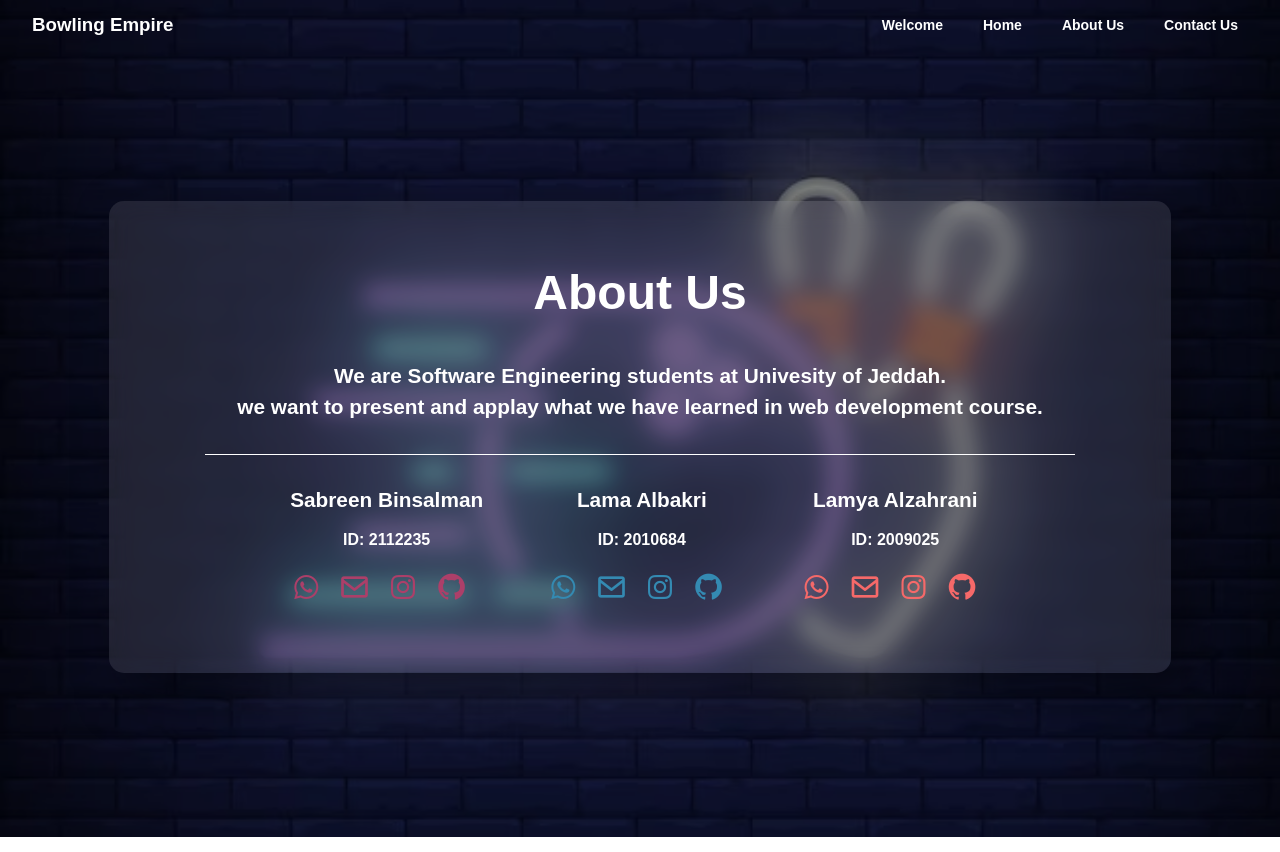
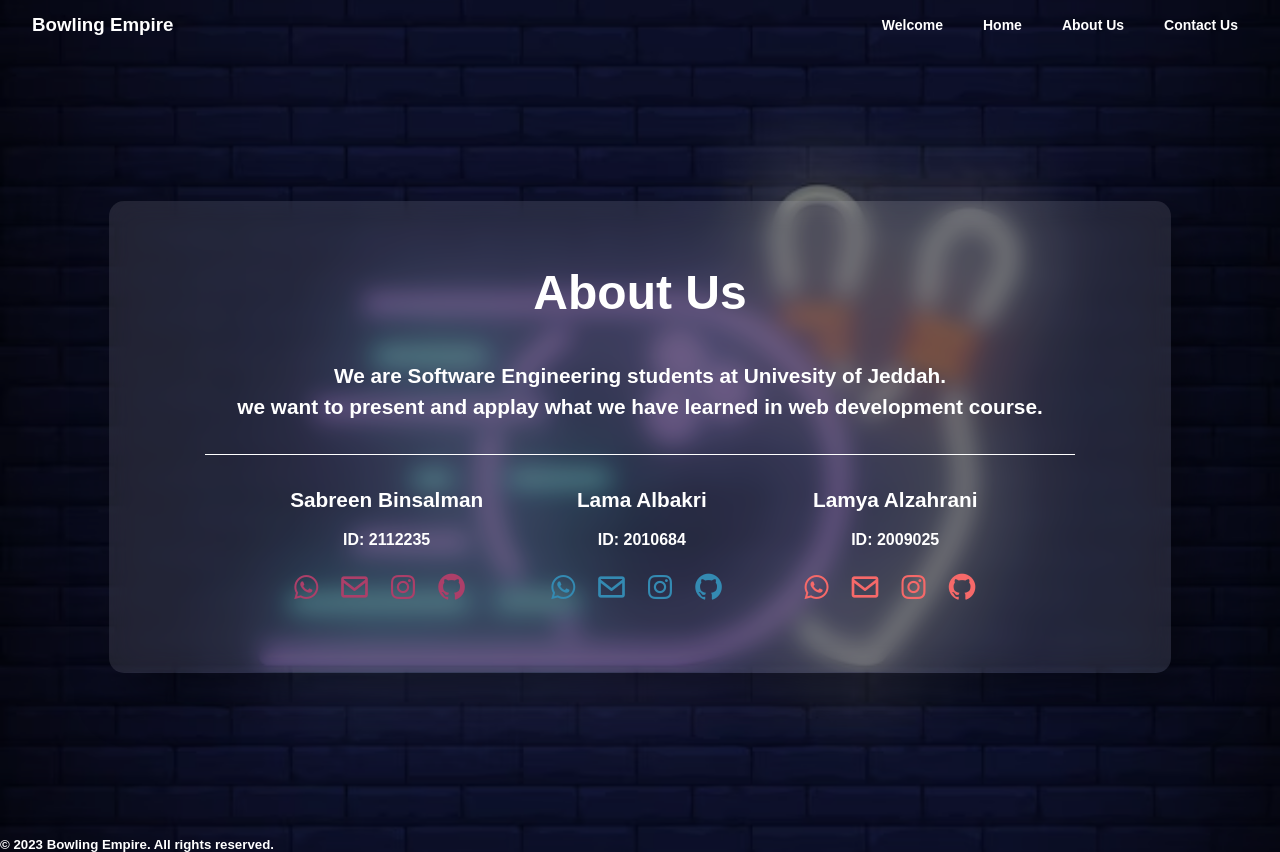
Before and after one commit to sabreenmb/Project, a plain HTML site: page about.html in a window 1280 px wide. Drawn offline with nearby package versions, Linux system fonts and the light colour scheme.

Commit message:
footer change

```diff
--- a/about.html
+++ b/about.html
@@ -77,7 +77,9 @@
         </table>
 
     </section>
-
+    <footer>
+        <h5>&copy; 2023 Bowling Empire. All rights reserved.</h5>
+    </footer>
 
     </div>
 </body>
--- a/style.css
+++ b/style.css
@@ -109,6 +109,11 @@ nav ul li a:hover {
   padding-bottom: 10px;
   padding-right: 18px;
   text-align: center;
+}
+
+footer{
+  background-color: rgba(0, 0, 0, 0.5);
+  text-align: left;
 }
 
 /* main page */
```
Also changed, not shown: contact.html (+1 -1 lines), index.html (+1 -1 lines), main.html (+1 -1 lines).
